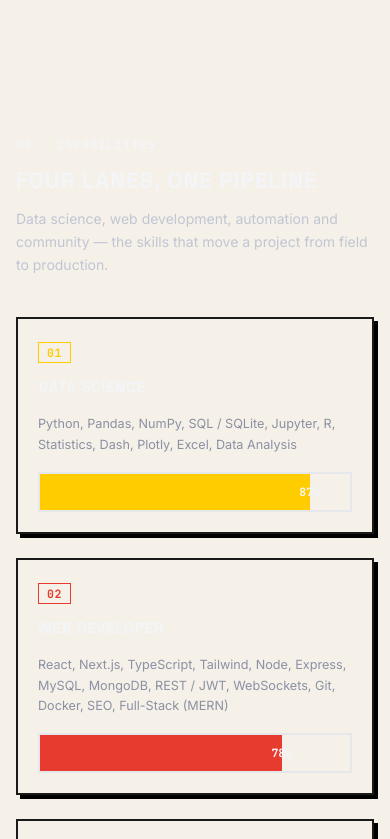
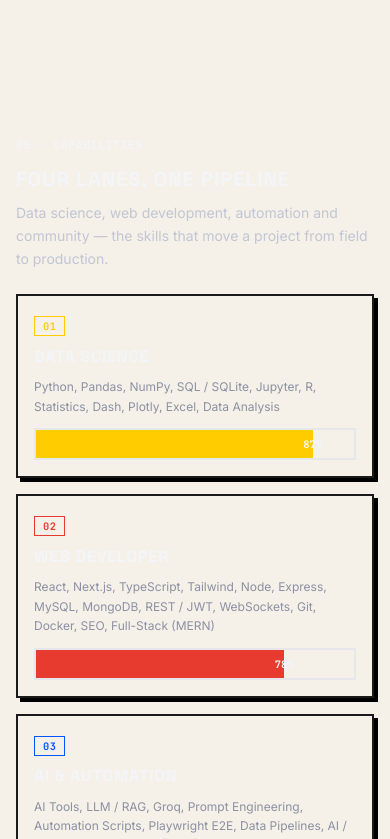
Before and after one commit to adityapandey2002/Portfolio, a Next.js app: page / in a window 390 px wide. Shown: the part 2960-3799 px from the top of the page. Built offline with nearby package versions, Linux system fonts and the light colour scheme; no server answers.

Commit message:
feat: Capabilities mobile optimizations - tighter spacing, smaller typography, responsive padding

```diff
--- a/src/components/sections/Capabilities.tsx
+++ b/src/components/sections/Capabilities.tsx
@@ -83,26 +83,27 @@ export function Capabilities() {
         className={cn(
           'border-b-4 border-primary dark:border-white',
           'bg-surface dark:bg-surface-dark',
-          'pb-12 lg:pb-20',
+          'pb-8 lg:pb-20',
         )}
       >
-        <div className="mb-10 lg:mb-14">
-          <span className="font-mono text-[11px] font-bold uppercase tracking-wider text-ink dark:text-ink-dark">
+        <div className="mb-6 lg:mb-14">
+          <span className="font-mono text-[10px] font-bold uppercase tracking-wider text-ink dark:text-ink-dark">
             05 · CAPABILITIES
           </span>
-          <h2 className="font-display mt-3 text-[22px] font-bold uppercase tracking-wider leading-[1.12] text-ink dark:text-ink-dark">
+          <h2 className="font-display mt-3 text-[20px] sm:text-[22px] font-bold uppercase tracking-wider leading-[1.12] text-ink dark:text-ink-dark">
             Four lanes, one pipeline
           </h2>
-          <p className="mt-4 text-sm font-sans text-ink-2 dark:text-gray-300 leading-relaxed">
+          <p className="mt-3 text-sm font-sans text-ink-2 dark:text-gray-300 leading-relaxed">
             Data science, web development, automation and community — the skills that move a project
             from field to production.
           </p>
         </div>
 
-        <div className="grid grid-cols-1 md:grid-cols-2 lg:grid-cols-4 gap-6 lg:gap-8">
+        <div className="grid grid-cols-1 gap-4 md:grid-cols-2 lg:grid-cols-4 gap-4 lg:gap-8">
           {CAPABILITIES.map((cap) => (
             <Card
               key={cap.num}
+              padding="p-4 sm:p-5"
               className={cn(
                 'group flex flex-col h-full',
                 // Base shadow: hard 4px offset, white in dark so it reads on dark surfaces.
@@ -112,13 +113,12 @@ export function Capabilities() {
                 'active:translate-[4px_4px] active:shadow-none',
                 'transition-all duration-100',
               )}
-              padding="p-5"
             >
               <div className="flex flex-col h-full">
-                <div className="mb-3">
+                <div className="mb-2">
                   <span
                     className={cn(
-                      'font-mono text-[10px] font-bold uppercase tracking-wider border border-current px-2 py-0.5 shrink-0',
+                      'font-mono text-[9px] sm:text-[10px] font-bold uppercase tracking-wider border border-current px-2 py-0.5 shrink-0',
                       cap.accentText,
                     )}
                   >
@@ -126,22 +126,22 @@ export function Capabilities() {
                   </span>
                 </div>
 
-                <h3 className="font-display mt-1 mb-3 text-[15px] font-bold uppercase tracking-wider leading-none text-ink dark:text-ink-dark">
+                <h3 className="font-display mt-1 mb-2 text-[14px] sm:text-[15px] font-bold uppercase tracking-wider leading-none text-ink dark:text-ink-dark">
                   {cap.name}
                 </h3>
 
-                <p className="mt-2 mb-auto font-sans text-[11px] leading-relaxed text-ink-3 dark:text-gray-400">
+                <p className="mt-1 mb-auto font-sans text-xs sm:text-[11px] leading-relaxed text-ink-3 dark:text-gray-400">
                   {cap.skills.join(', ')}
                 </p>
 
-                <div className="mt-auto pt-4">
-                  <div className="relative w-full h-10 rounded-0 border-2 border-ink-2/40 dark:border-white/30 overflow-hidden">
+                <div className="mt-auto pt-3">
+                  <div className="relative w-full h-8 rounded-0 border-2 border-ink-2/40 dark:border-white/30 overflow-hidden">
                     <div
                       className={cn('absolute left-0 top-0 h-full', cap.accentFill)}
                       style={{ width: `${cap.pct}%` }}
                     />
                     <span
-                      className="absolute top-1/2 -translate-y-1/2 -translate-x-1/2 z-10 font-mono text-[10px] font-bold text-ink dark:text-ink-dark"
+                      className="absolute top-1/2 -translate-y-1/2 -translate-x-1/2 z-10 font-mono text-[9px] sm:text-[10px] font-bold text-ink dark:text-ink-dark"
                       style={{ left: `${cap.pct}%` }}
                     >
                       {cap.pct}%
```
